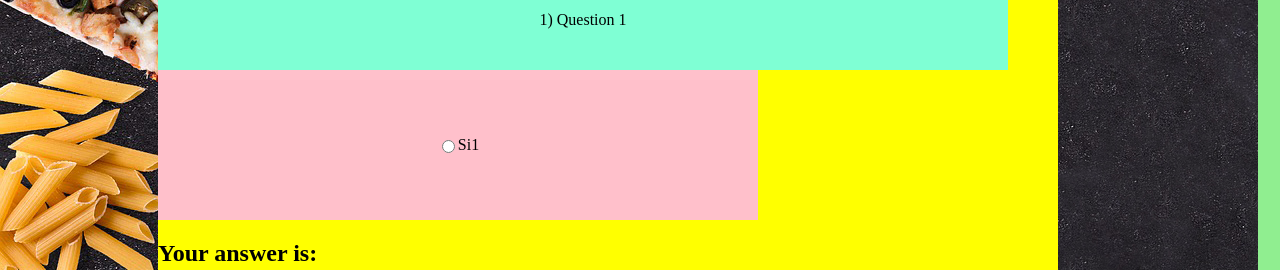
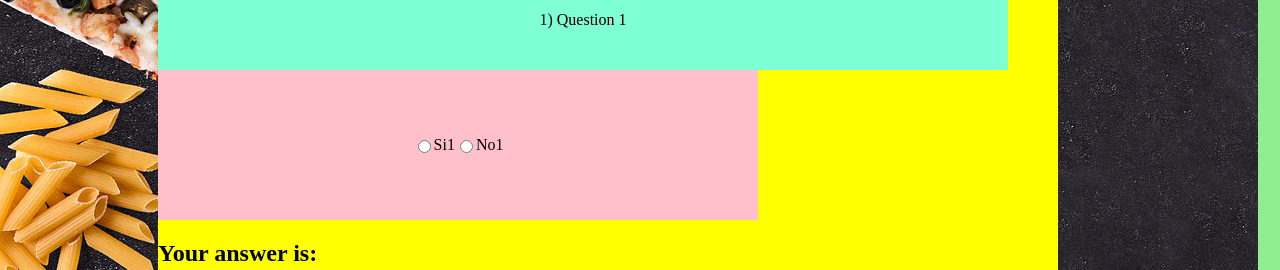
Before and after one commit to roberta-fiume/npmVueElisabetteNutritionistWensite, a Vue app: page /test/0 in a window 1280 px wide. Shown: the part 138-408 px from the top of the page. Built offline with nearby package versions, Linux system fonts and the light colour scheme.

Commit message:
Adds No answer. Needs to be fixed

```diff
--- a/src/Answer.vue
+++ b/src/Answer.vue
@@ -1,16 +1,13 @@
 <template>
+        <div class="div-select-answer">
+                <input type="radio"  class="yes" value="Si" v-model="answers.positive" v-on:click="getValueYesFromRadioBox($event)">
+                <label for="value" > {{ getAnswerYes()}} </label>
+                <br>
 
-    <div class="div-select-answer">
-            <input type="radio" :checked="'selectedYes'===value" class="yes" value="Si" v-model="answers.positive" v-on:click="getValueYesFromRadioBox($event), uncheck(value)">
-            <label for="val" > {{ getAnswer()}} </label>
-            <br>
-        <!--
-            <input type="radio" class="no" value="No" v-model="answers">
-            <label for="no">  No </label>
-        -->
+                <input type="radio" class="no" value="No" v-model="answers.negative" v-on:click="getValueNoFromRadioBox($event)">
+                <label for="no"> {{ getAnswerNo()}} </label>
 
-    </div>
-
+        </div>
 </template>
 
 <script>
@@ -24,37 +21,47 @@
         data() {
             return {
                 answers: [
-                    {positive: "Si1", negative: "No"},
-                    {positive: "Si2", negative: "No"},
-                    {positive: "Si3", negative: "No"},
-                    {positive: "Si4", negative: "No"},
-                    {positive: "Si5", negative: "No"},
-                    {positive: "Si6", negative: "No"},
-                    {positive: "Si7", negative: "No"},
-                    {positive: "Si8", negative: "No"},
-                    {positive: "Si9", negative: "No"}
-                ]
+                    {positive: "Si1", negative: "No1"},
+                    {positive: "Si2", negative: "No2"},
+                    {positive: "Si3", negative: "No3"},
+                    {positive: "Si4", negative: "No4"},
+                    {positive: "Si5", negative: "No5"},
+                    {positive: "Si6", negative: "No6"},
+                    {positive: "Si7", negative: "No7"},
+                    {positive: "Si8", negative: "No8"},
+                    {positive: "Si9", negative: "No9"}
+                ],
             }
         },
 
         methods: {
-            getAnswer() {
-                console.log("Hello, I work:", this.$data.answers[this.answerNumber].positive);
+            getAnswerYes() {
+                console.log("I am a DYNAMIC component:", this.$data.answers[this.answerNumber].positive);
                 return this.$data.answers[this.answerNumber].positive;
             },
-             getValueYesFromRadioBox(valueYes) {
-               console.log("Heyyyy");
-               if (valueYes.target.checked) {
-                console.log(valueYes.target.value);
+            getAnswerNo() {
+                console.log("I am a DYNAMIC component:", this.$data.answers[this.answerNumber].negative);
+                return this.$data.answers[this.answerNumber].negative;
+            },
+
+            getValueYesFromRadioBox(valueYes) {
+              let valueNo = this.answers[0].negative;
+              console.log("I AM VALUE NOOOO", valueNo)
+               if (valueYes.target.checked)  {
+                  return valueNo = false;
+                console.log("I AM CHECKED, MY VALUE IS:",valueYes.target.value);
                }
-           },
-           uncheck(val) {
-               if (val === this.selectedYes) {
-                   this.selectedYes = false
-               } else {
-                   this.selectedYes = val
+            },
+
+            getValueNoFromRadioBox(valueNo) {
+                let valueYes = this.answers[0].positive;
+              console.log("I AM VALUE YESSSSSSSSS", valueYes)
+               if (valueNo.target.checked)  {
+                  return valueYes = false;
+                console.log("I AM CHECKED, MY VALUE IS:",valueNo.target.value);
                }
-           }
+            }
         }
+
     }
  </script>
--- a/src/Test.vue
+++ b/src/Test.vue
@@ -47,8 +47,9 @@
            },
 
            uncheckAll() {
-               console.log("I am UNCHECKED", this.selectedYes);
-                    this.selectedYes = false;
+               console.log("I UNCHECK ALL", this.selectedYes);
+                    return this.selectedYes = false;
+
                 }
             },
 
```
